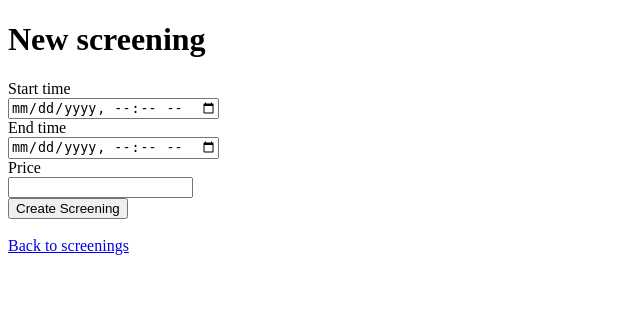
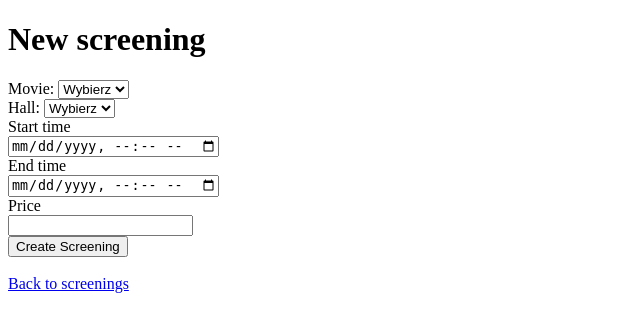
Before and after one commit to danyflorczak/Monte_Cinema, a Rails app: page /screenings/new in a window 1280 px wide. Shown: the top 332 px of the page, without its empty margins (0-640 px from the left). Run offline with Rails 7, Linux system fonts and the light colour scheme; data that the repository does not hold is empty; some libraries are stand-ins or nearby versions.

Commit message:
Adding movies and halls to Screening form and views

```diff
--- a/app/controllers/screenings_controller.rb
+++ b/app/controllers/screenings_controller.rb
@@ -50,6 +50,6 @@ class ScreeningsController < ApplicationController
       end
 
       def screening_params
-        params.require(:screening).permit(:start_time, :end_time, :price)
+        params.require(:screening).permit(:movie_id, :hall_id,:start_time, :end_time, :price)
       end
   end
--- a/app/views/screenings/_form.html.erb
+++ b/app/views/screenings/_form.html.erb
@@ -10,6 +10,16 @@
       </ul>
     </div>
   <% end %>
+
+  <div class="field">
+    <%= form.label "Movie:" %>
+    <%= form.select(:movie_id, Movie.all.collect {|c| [c.title, c.id ]}, { :include_blank => 'Wybierz' }) %>
+  </div>
+
+  <div class="field">
+    <%= form.label "Hall:" %>
+    <%= form.select(:hall_id, Hall.all.collect {|c| [c.name, c.id ]}, { :include_blank => 'Wybierz' }) %>
+  </div>
 
   <div>
     <%= form.label :start_time, style: "display: block" %>
```
Also changed, not shown: app/views/screenings/_screening.html.erb (+10 -0 lines).
